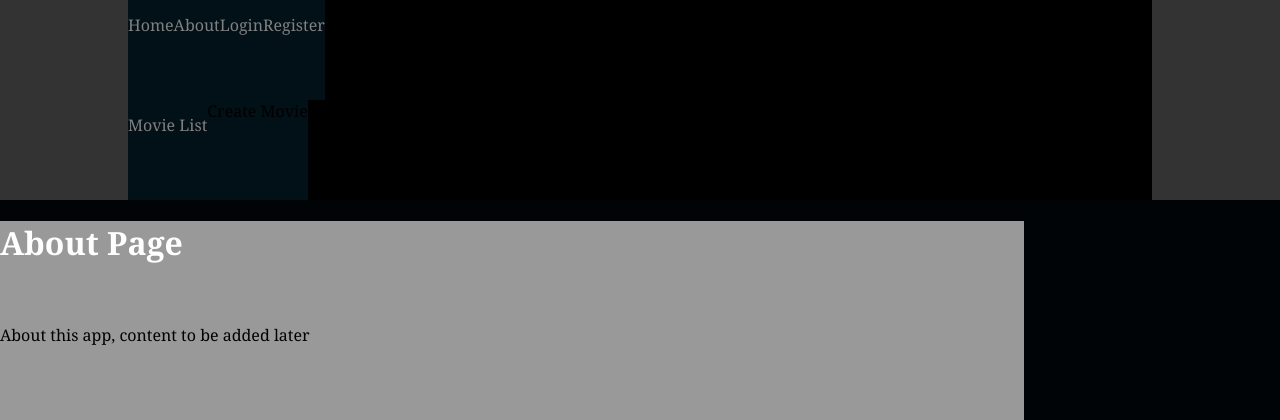
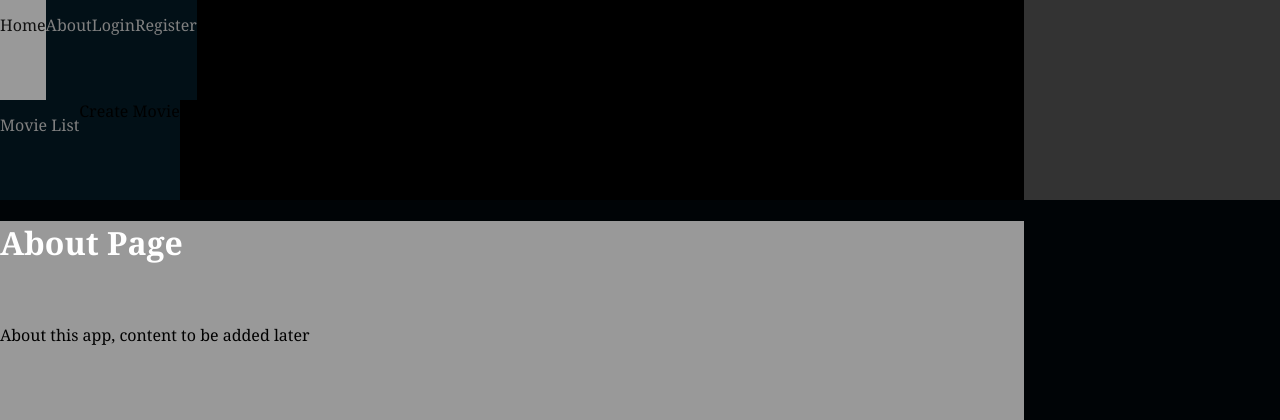
Before and after one commit to SeanSnake93/Flask_Book, a Flask app: page /about in a window 1280 px wide. Shown: the top 420 px of the page. Run offline with Flask 2, Linux system fonts and the light colour scheme.

Commit message:
css update

```diff
--- a/application/static/css/main.css
+++ b/application/static/css/main.css
@@ -54,7 +54,7 @@ span {
 }
 
 #Main-Menu ul {
-	margin: auto;
+	margin: 0;
 	border: 0;
 	padding: 0;
 	background-color: #000000;
@@ -63,7 +63,7 @@ span {
 	position: center;
 }
 
-#Main-Menu ul li {
+#Main-Menu li {
 	margin: 0;
 	height: inherit;
 	border: 0;
```
